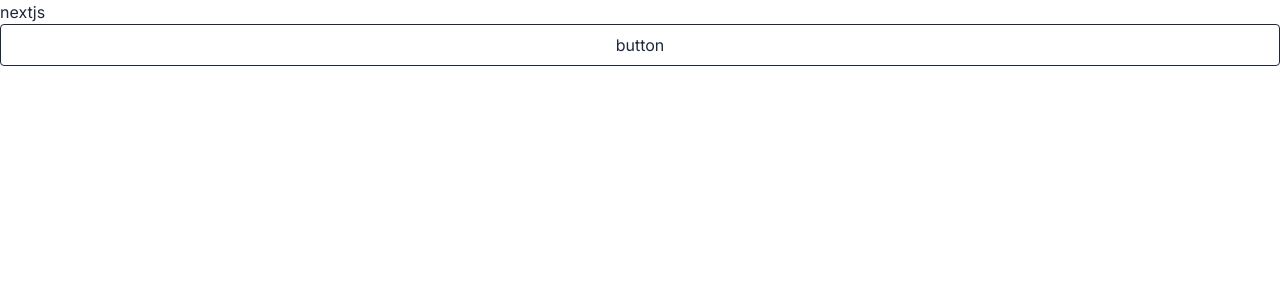
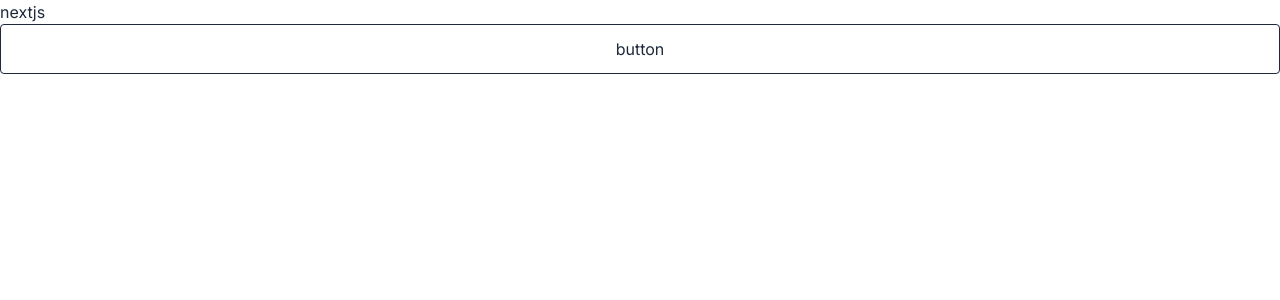
Before and after one commit to aiharanaoya/fashion-ec, a Next.js app: page / in a window 1280 px wide. Shown: the top 300 px of the page. Built offline with nearby package versions, Linux system fonts and the light colour scheme.

Commit message:
ボタンサイズ変更

```diff
--- a/app/_components/Button/index.tsx
+++ b/app/_components/Button/index.tsx
@@ -19,7 +19,7 @@ export const Button: FC<Props> = ({ isPrimary = false, children, ...rest }: Prop
       className={twMerge(
         `flex h-full w-full items-center justify-center
         rounded border border-slate-800
-        bg-white p-2 text-slate-800 duration-300
+        bg-white p-3 text-slate-800 duration-300
         enabled:hover:bg-slate-800 enabled:hover:text-white
         disabled:opacity-30`,
         isPrimary && `bg-slate-800 text-white enabled:hover:bg-white enabled:hover:text-slate-800`
```
